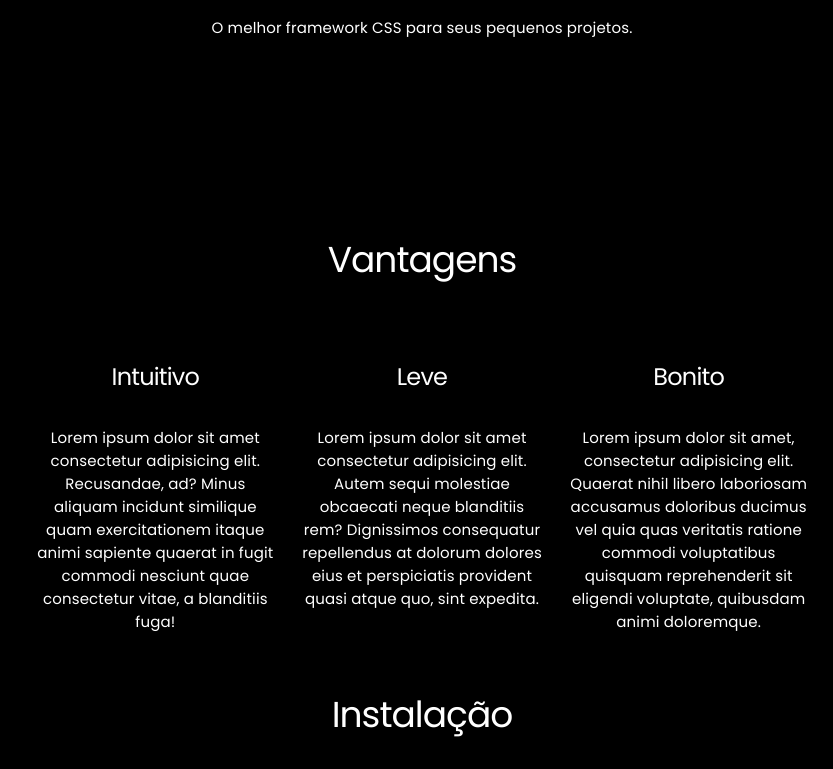
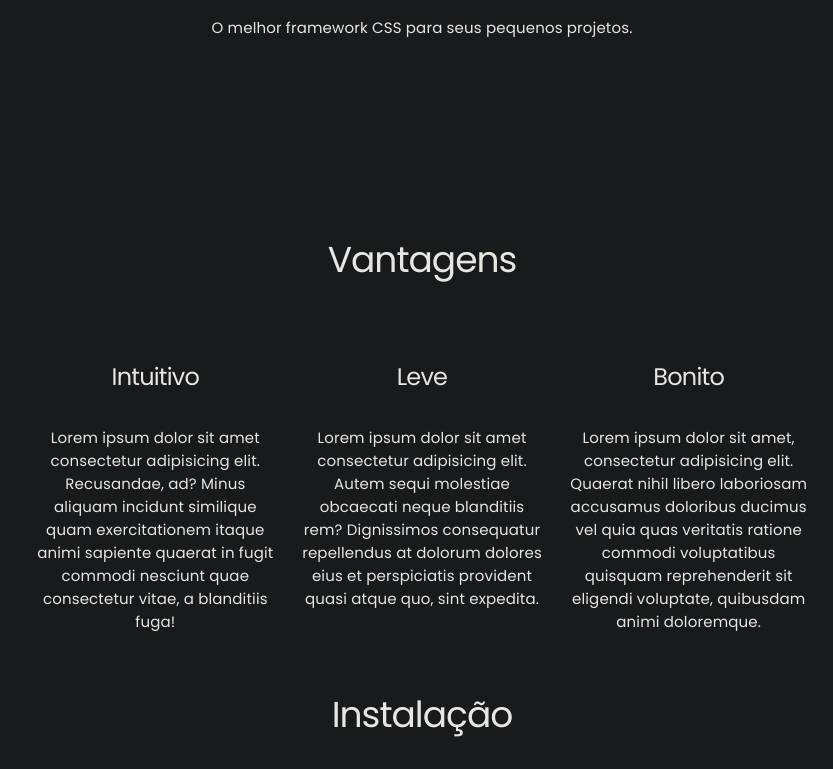
Before and after one commit to rafaelmarquesRM/minimalist, a plain HTML site: page index.html in a window 1280 px wide. Shown: the part 669-1438 px from the top of the page, without its empty margins (218-1051 px from the left). Drawn offline with Linux system fonts and the light colour scheme.

Commit message:
Add files via upload

```diff
--- a/minimalist.css
+++ b/minimalist.css
@@ -19,8 +19,8 @@ h6 {
 html {
   box-sizing: border-box;
   font-size: 62.5%;
-  background: black;
-  color: white;
+  background: #181a1b;
+  color: #e8e6e3;
   margin: 0;
   padding: 0;
   scrollbar-color: #222 #333333;
@@ -30,7 +30,6 @@ html {
   margin: 0 auto;
   width: 80%;
 }
-
 body {
   letter-spacing:.01em;
   font-size:1.5em;
```
